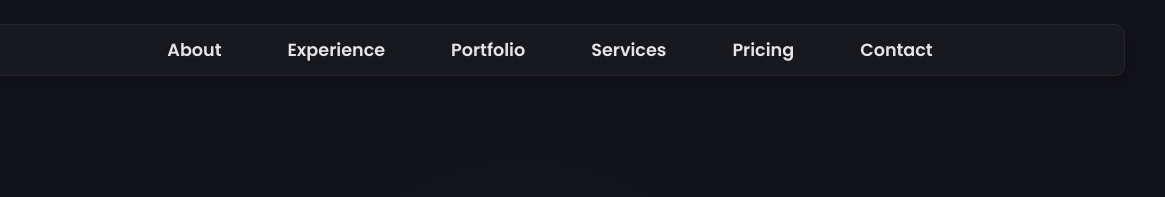
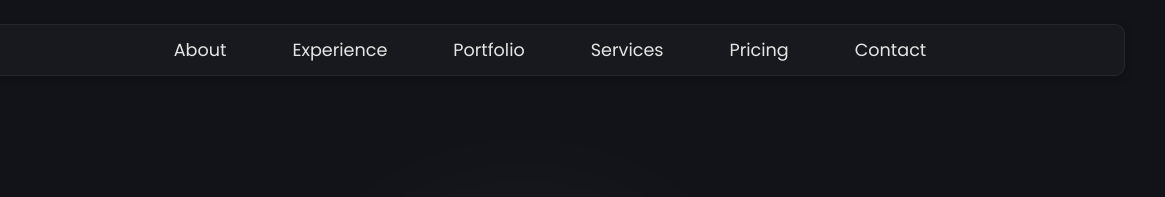
Before and after one commit to dtbsisco/xosisco, a plain HTML site: page index.html in a window 1280 px wide. Shown: the top 197 px of the page, 115-1280 px from the left. Drawn offline with Linux system fonts and the light colour scheme.

Commit message:
update 9 fix

```diff
--- a/style.css
+++ b/style.css
@@ -158,9 +158,6 @@ nav ul li a:hover {
 a {
     color: #0077cc;
     text-decoration: none;
-    font-weight: bold;
-    transition: all 0.3s ease;
-    border-bottom: 2px solid transparent;
 }
 
 h2, p {
```
